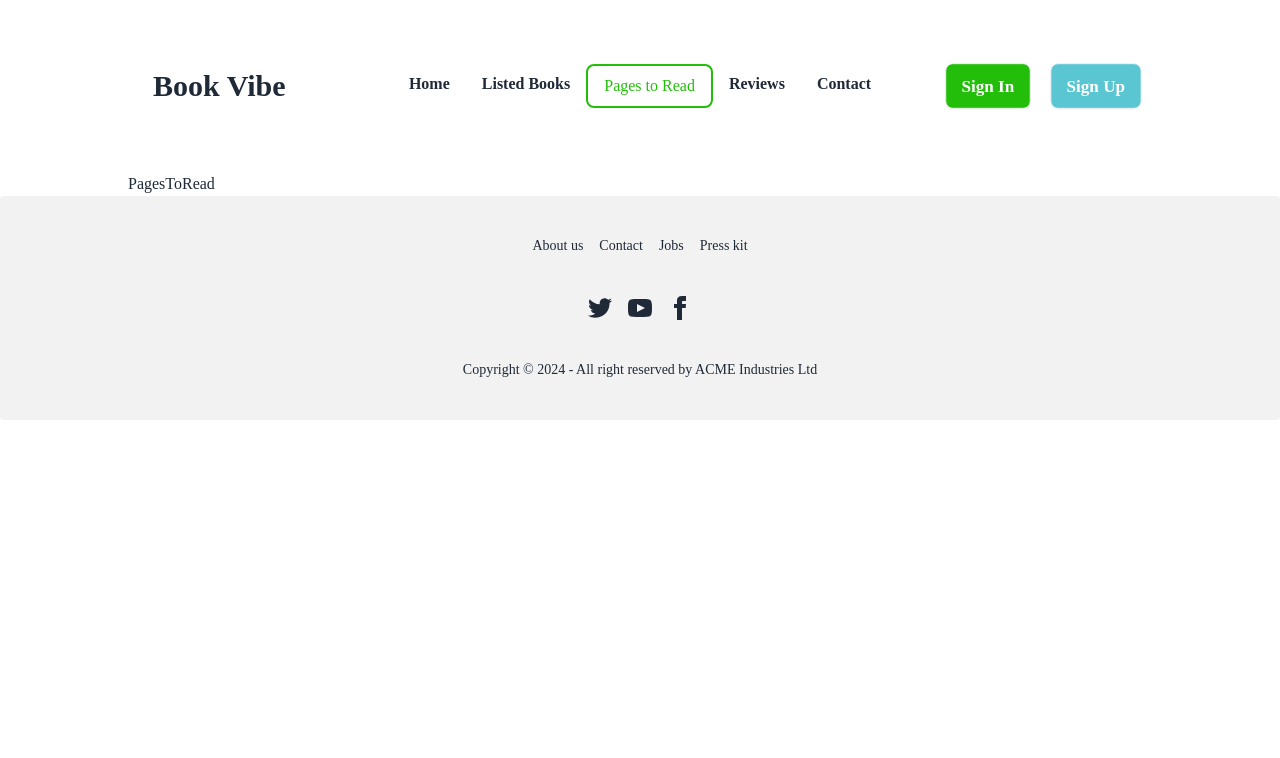
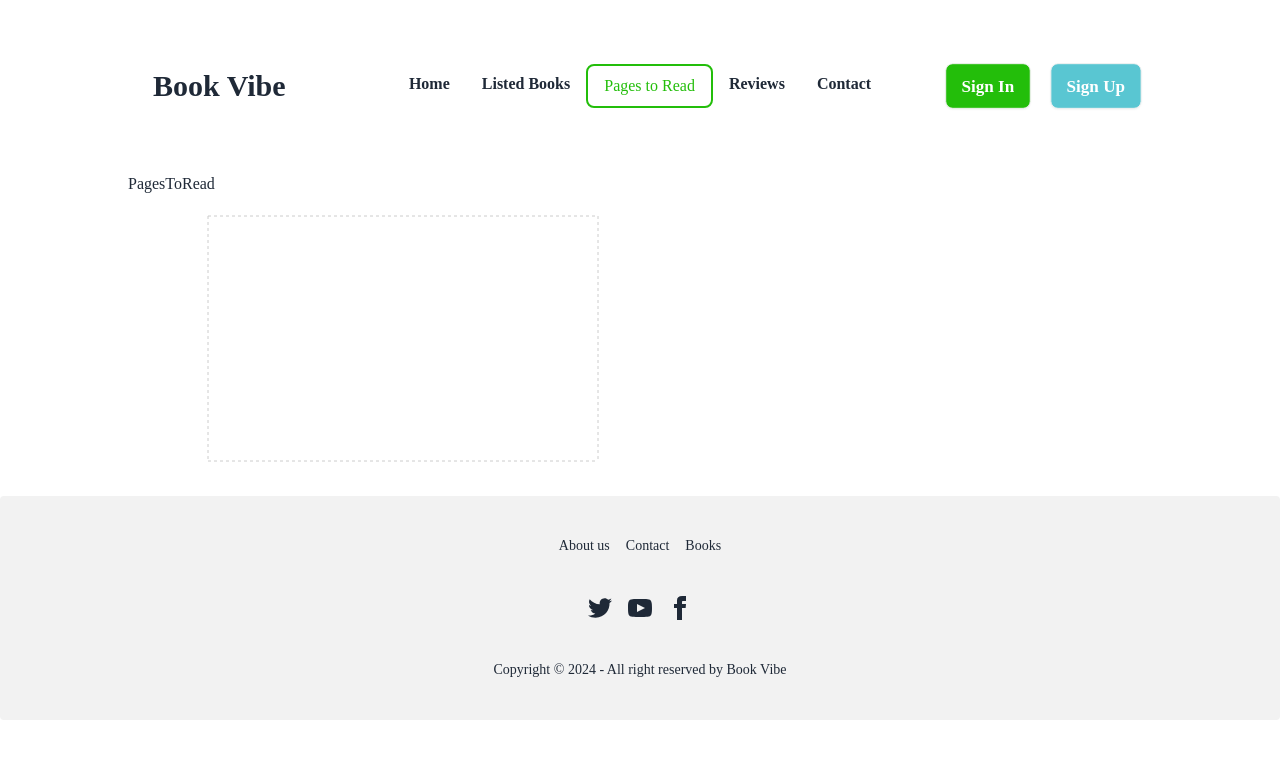
Before and after one commit to NaimoonJannat/B9A8-Book-Vibe, a React (Vite) app: page /pagesToRead in a window 1280 px wide. Shown: the top 758 px of the page. Built offline with nearby package versions, Linux system fonts and the light colour scheme.

Commit message:
Read.md updated

```diff
--- a/package.json
+++ b/package.json
@@ -17,6 +17,7 @@
     "react-icons": "^5.0.1",
     "react-router-dom": "^6.22.3",
     "react-toastify": "^10.0.5",
+    "recharts": "^2.12.3",
     "sort-by": "^1.2.0"
   },
   "devDependencies": {
--- a/src/Components/Banner/Banner.jsx
+++ b/src/Components/Banner/Banner.jsx
@@ -15,7 +15,7 @@ const Banner = () => {
 
                     <Link
                         to="/listedBooks"
-                        className="btn lg:my-12 bg-[#23BE0A] text-lg text-white font-semibold"
+                        className="btn lg:my-12 my-4 bg-[#23BE0A] text-lg text-white font-semibold"
                     >
                         View The List
                     </Link>
--- a/src/Components/Footer/Footer.jsx
+++ b/src/Components/Footer/Footer.jsx
@@ -5,8 +5,8 @@ const Footer = () => {
   <nav className="grid grid-flow-col gap-4">
     <a className="link link-hover">About us</a>
     <a className="link link-hover">Contact</a>
-    <a className="link link-hover">Jobs</a>
-    <a className="link link-hover">Press kit</a>
+    <a className="link link-hover">Books</a>
+
   </nav>
   <nav>
     <div className="grid grid-flow-col gap-4">
@@ -16,7 +16,7 @@ const Footer = () => {
     </div>
   </nav>
   <aside>
-    <p>Copyright © 2024 - All right reserved by ACME Industries Ltd</p>
+    <p>Copyright © 2024 - All right reserved by Book Vibe</p>
   </aside>
 </footer>
     );
--- a/src/Components/PagesToRead/PagesToRead.jsx
+++ b/src/Components/PagesToRead/PagesToRead.jsx
@@ -1,9 +1,9 @@
-
+import Rechart from "../Rechart/Rechart"
 const PagesToRead = () => {
     return (
         <div>
             <h2>PagesToRead</h2>
-
+          <Rechart></Rechart>
         </div>
     );
 };
--- a/src/Components/ReadingBooks/ReadingBooks.jsx
+++ b/src/Components/ReadingBooks/ReadingBooks.jsx
@@ -12,12 +12,10 @@ const ReadingBooks = () => {
         if(books.length>0){
             const addedBooks = books.filter(book => storedBookIds.includes(book.id))
             setAddedBooks(addedBooks);
-            console.log(addedBooks);
         }
     },[])
     return (
         <div>
-            <p>Reading hard: {addedBooks.length}</p>
             <div className="flex flex-col gap-6">
                 {
                     addedBooks.map(book => <SingleBook key={book.id} book={book}></SingleBook>)
--- /dev/null
+++ b/src/Components/Rechart/Rechart.jsx
@@ -0,0 +1,59 @@
+import React, { useEffect, useState } from 'react';
+import { BarChart, Bar, XAxis, YAxis, CartesianGrid, Cell } from 'recharts';
+import { getStoredReadBooks } from '../../utility/localstorage';
+
+const colors = ['#0088FE', '#00C49F', '#FFBB28', '#FF8042', 'red', 'pink'];
+
+const TriangleBar = (props) => {
+  const { fill, x, y, width, height } = props;
+
+  const getPath = (x, y, width, height) => {
+    return `M${x},${y + height}C${x + width / 3},${y + height} ${x + width / 2},${y + height / 3}
+    ${x + width / 2}, ${y}
+    C${x + width / 2},${y + height / 3} ${x + (2 * width) / 3},${y + height} ${x + width}, ${y + height}
+    Z`;
+  };
+
+  return <path d={getPath(x, y, width, height)} stroke="none" fill={fill} />;
+};
+
+export default function App() {
+  const [bookData, setBookData] = useState([]);
+
+  useEffect(() => {
+    const storedReadBooks = getStoredReadBooks();
+    const formattedData = storedReadBooks.map((id, index) => ({
+      name: `Book ${bookData}`,
+      pages: getNumberOfPagesForBook(id),
+    }));
+    setBookData(formattedData);
+  }, []);
+
+  const getNumberOfPagesForBook = (id) => {
+
+    return Math.floor(Math.random() * 500) + 1;
+  };
+
+  return (
+    <BarChart
+      width={500}
+      height={300}
+      data={bookData}
+      margin={{
+        top: 20,
+        right: 30,
+        left: 20,
+        bottom: 5,
+      }}
+    >
+      <CartesianGrid strokeDasharray="3 3" />
+      <XAxis dataKey="name" />
+      <YAxis />
+      <Bar dataKey="pages" fill="#8884d8" shape={<TriangleBar />} label={{ position: 'top' }}>
+        {bookData.map((entry, index) => (
+          <Cell key={`cell-${index}`} fill={colors[index % colors.length]} />
+        ))}
+      </Bar>
+    </BarChart>
+  );
+}
--- a/src/main.jsx
+++ b/src/main.jsx
@@ -37,7 +37,8 @@ const router = createBrowserRouter([
           },
           {
             path: 'wishlist',
-            element:<WishlistBooks></WishlistBooks>
+            element:<WishlistBooks></WishlistBooks>,
+            loader: () => fetch('../bookData.json'),
           }
         ]
       },
```
Also changed, not shown: 2 other files (tests, documents, lock files or other folders).
